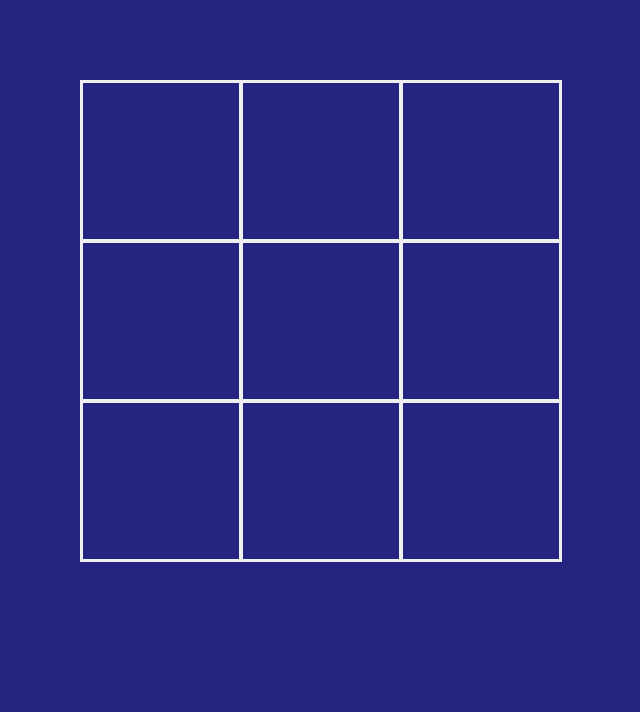
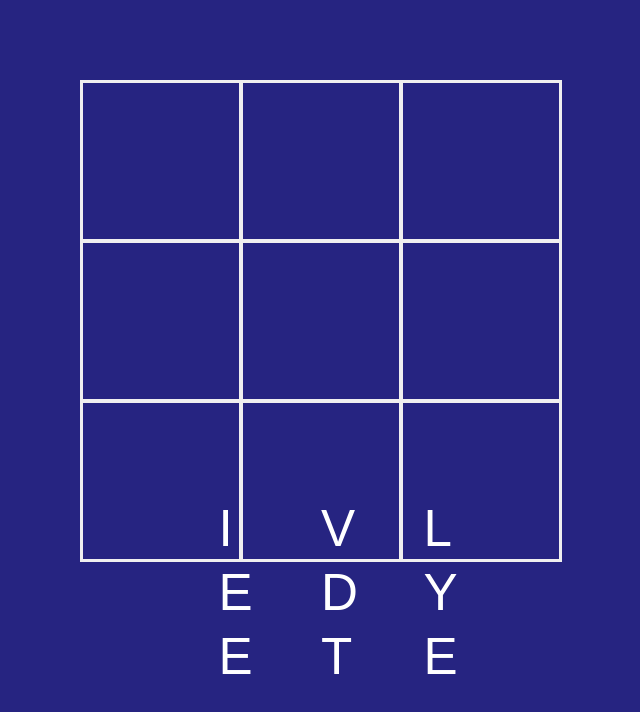
Before and after one commit to skedwards88/word_games, a React app: page / in a window 1280 px wide. Shown: the top 712 px of the page, without its empty margins (319-959 px from the left). Built offline with nearby package versions, Linux system fonts and the light colour scheme.

Commit message:
drop logic

```diff
--- a/src/App.css
+++ b/src/App.css
@@ -660,11 +660,14 @@ a {
 
 #twod #pool {
   grid-area: pool;
-  display: grid;
+  /* display: grid; */
   touch-action: none;
   justify-content: center;
-  grid-template-columns: repeat(10, 1fr);
-  grid-template-rows: repeat(10, 1fr);
+  /* grid-template-columns: repeat(10, 1fr); */
+  /* grid-template-rows: repeat(10, 1fr); */
+  /* position: relative; */
+  height: 40vh;
+  width: 100vw;
 }
 
 #twod .poolLetter {
@@ -672,6 +675,7 @@ a {
   align-items: center;
   justify-content: center;
   min-height: min(5vmax, 8vmin);
+  position: absolute;
 }
 
 #twod .poolLetter:active {
--- a/src/twod/components/TwoD.js
+++ b/src/twod/components/TwoD.js
@@ -7,52 +7,60 @@ import { gameReducer } from "../logic/gameReducer";
 import { isKnown } from "../../common/isKnown";
 
 function dragToken({ event, letter, index, dragArea }) {
-  console.log("start drag");
+  console.log(event);
+
   event.dataTransfer.setData("letter", letter);
   event.dataTransfer.setData("dragIndex", index);
   event.dataTransfer.setData("dragArea", dragArea);
+  event.dataTransfer.setData("width", event.target.clientWidth);
+  event.dataTransfer.setData("height", event.target.clientHeight);
 
   // If not on a device on which the mobile-drag-drop pollyfill applies,
   // center the drag image on the cursor
-  if (!/iPad|iPhone|iPod|Android/.test(navigator.userAgent)) {
-    event.dataTransfer.setDragImage(event.target, 50, 50);
-  }
+  // if (!/iPad|iPhone|iPod|Android/.test(navigator.userAgent)) {
+  //   event.dataTransfer.setDragImage(event.target, 50, 50);
+  // }
 }
 
-function Pool({ letters, dropToken }) {
-  const pool = letters.map((letter, index) => (
+function Pool({ pool, dropToken }) {
+  const letters = pool.map((obj, index) => (
     <div
+      style={{ top: obj.y, left: obj.x }}
       className="poolLetter"
       key={index}
       draggable="true"
       onDragStart={(event) =>
         dragToken({
           event: event,
-          letter: letter,
+          letter: obj.letter,
           index: index,
           dragArea: "pool",
         })
       }
+    >
+      {obj.letter}
+    </div>
+  ));
+  return (
+    <div
+      id="pool"
+      onDrop={(event) => dropToken({ event: event })}
       onDragOver={(event) => {
         event.preventDefault();
       }}
-      onDrop={(event) =>
-        dropToken({ event: event, index: index, dropArea: "pool" })
-      }
       onDragEnter={(event) => {
         event.preventDefault();
       }}
     >
-      {letter}
+      {letters}
     </div>
-  ));
-  return <div id="pool">{pool}</div>;
+  );
 }
 
 function Board({ letters, locked, dropToken }) {
   const board = letters.map((letter, index) => (
     <div
-    className={locked[index] ? "boardLetter locked" : "boardLetter"}
+      className={locked[index] ? "boardLetter locked" : "boardLetter"}
       key={index}
       draggable={!locked[index]}
       onDragStart={(event) =>
@@ -66,9 +74,7 @@ function Board({ letters, locked, dropToken }) {
       onDragOver={(event) => {
         event.preventDefault();
       }}
-      onDrop={(event) =>
-        dropToken({ event: event, index: index, dropArea: "board" })
-      }
+      onDrop={(event) => dropToken({ event: event, index: index })}
       onDragEnter={(event) => {
         event.preventDefault();
       }}
@@ -86,17 +92,36 @@ function TwoD({ setCurrentDisplay }) {
     gameInit
   );
 
-  function dropToken({ event, index, dropArea }) {
+  function dropOnPool({ event }) {
     const letter = event.dataTransfer.getData("letter");
     const dragIndex = event.dataTransfer.getData("dragIndex");
     const dragArea = event.dataTransfer.getData("dragArea");
+    const width = event.dataTransfer.getData("width");
+    const height = event.dataTransfer.getData("height");
+
     dispatchGameState({
-      action: "droppedLetter",
-      dropIndex: index,
-      dropArea: dropArea,
+      action: "dropOnPool",
       letter: letter,
       dragIndex: dragIndex,
       dragArea: dragArea,
+      dropX: event.clientX - width / 2,
+      dropY: event.clientY - height / 2,
+    });
+  }
+
+  function dropOnBoard({ event, index }) {
+    const letter = event.dataTransfer.getData("letter");
+    const dragIndex = event.dataTransfer.getData("dragIndex");
+    const dragArea = event.dataTransfer.getData("dragArea");
+
+    dispatchGameState({
+      action: "dropOnBoard",
+      dropIndex: index,
+      letter: letter,
+      dragIndex: dragIndex,
+      dragArea: dragArea,
+      dropX: event.clientX,
+      dropY: event.clientY,
     });
   }
 
@@ -105,69 +130,68 @@ function TwoD({ setCurrentDisplay }) {
   }, [gameState]);
 
   function partitionArray(array, partitionSize) {
-
-    let partitioned = []
+    let partitioned = [];
     for (let i = 0; i < array.length; i += partitionSize) {
-      partitioned.push(array.slice(i, i + partitionSize))
+      partitioned.push(array.slice(i, i + partitionSize));
     }
-  return partitioned
+    return partitioned;
   }
 
   function getBoardIsFull(board) {
-    return !board.some(i => !i)
+    return !board.some((i) => !i);
   }
 
   function getGameOver(board) {
-
     // If the board isn't full, return early
     if (!getBoardIsFull(board)) {
-      return false
+      return false;
     }
 
     // todo
-    const rows = partitionArray(board, Math.sqrt(board.length))
-    console.log(rows)
+    const rows = partitionArray(board, Math.sqrt(board.length));
+    console.log(rows);
     for (let index = 0; index < rows.length; index += 1) {
       const { isWord } = isKnown(rows[index].join(""));
       if (!isWord) {
-        console.log(`unknown ${rows[index].join("")}`)
-        return false
+        console.log(`unknown ${rows[index].join("")}`);
+        return false;
       }
     }
 
-    const columns = rows.map((_, index) => rows.map(row => row[index]))
-    console.log(columns)
+    const columns = rows.map((_, index) => rows.map((row) => row[index]));
+    console.log(columns);
     for (let index = 0; index < columns.length; index += 1) {
       const { isWord } = isKnown(columns[index].join(""));
       if (!isWord) {
-        console.log(`unknown ${columns[index].join("")}`)
-        return false
+        console.log(`unknown ${columns[index].join("")}`);
+        return false;
       }
-
     }
-    return true
-
-
+    return true;
   }
 
-  function Result ({board}) {
-    let resultText = ""
+  function Result({ board }) {
+    let resultText = "";
     if (getBoardIsFull(board)) {
       if (getGameOver(board)) {
-        resultText = "Complete!"
+        resultText = "Complete!";
       } else {
-        resultText = "Not all rows and columns are known words. Try again!"
+        resultText = "Not all rows and columns are known words. Try again!";
       }
     }
 
-    return <div id="result">{resultText}</div>
+    return <div id="result">{resultText}</div>;
   }
 
   return (
     <div className="App" id="twod">
       <Result board={gameState.board}></Result>
-      <Board letters={gameState.board} locked={gameState.locked} dropToken={dropToken}></Board>
-      <Pool letters={gameState.pool} dropToken={dropToken}></Pool>
+      <Board
+        letters={gameState.board}
+        locked={gameState.locked}
+        dropToken={dropOnBoard}
+      ></Board>
+      <Pool pool={gameState.pool} dropToken={dropOnPool}></Pool>
       <div id="controls">
         <button
           id="newGameButton"
--- a/src/twod/logic/gameInit.js
+++ b/src/twod/logic/gameInit.js
@@ -95,46 +95,33 @@ function getGame(gridSize) {
   return game.join("").split("");
 }
 
-
-function dispersePool(undispersedPool, endSize) {
-  let dispersedPool = []
-  for (let index = 0; index < undispersedPool.length; index += 1) {
-    let section = Array(Math.floor(endSize / undispersedPool.length)).fill("")
-
-    section[Math.floor(Math.random() * (section.length - 2))] = undispersedPool[index]
-    dispersedPool = dispersedPool.concat(section)
-  }
-return dispersedPool
-}
-
-function partitionArray(array, partitionSize) {
-
-  let partitioned = []
-  for (let i = 0; i < array.length; i += partitionSize) {
-    partitioned.push(array.slice(i, i + partitionSize))
-  }
-return partitioned
-}
-
-function padPool(pool, endDiameter) {
-  // const full = Array(endDiameter * endDiameter).fill("")
-  // const partitioned = partitionArray(pool, Math.sqrt(pool.length))
-  // const padSize = endDiameter -  Math.sqrt(pool.length)
-  // let padded = []
-  // for (let i = 0; i < partitioned.length; i += 1) {
-  //   padded = padded.concat(Array(3).fill("").concat(partitioned[i]).concat(Array(3).fill("")))
-  // }
-  // return padded
-  // todo better centralize
-  return Array(45).fill("").concat(pool).concat(Array(46).fill(""))
-}
-
 export function gameInit() {
   // todo pull grid size from settings
   const gridSize = 3;
   const solution = getGame(gridSize);
-  const pool = padPool(shuffleArray(solution), 10)
-  console.log(solution)
+  console.log(solution);
+
+  // const shuffledSolution = ["1","2","3","4","5","6","7","8","9","10","11","12","13","1","2"]
+  const shuffledSolution = shuffleArray(solution);
+  const root = Math.floor(Math.sqrt(shuffledSolution.length));
+  const startingX = 50;
+  const startingY = 70;
+  const pool = [];
+  for (let index = 0; index < shuffledSolution.length; index++) {
+    const xOffsetFactor = Math.floor(index / root) - Math.floor((root - 1) / 2);
+    const yOffsetFactor = (index % root) - Math.floor((root - 1) / 2);
+    console.log(
+      `${xOffsetFactor}, ${yOffsetFactor}; ${xOffsetFactor * 5}, ${
+        yOffsetFactor * 5
+      }`
+    );
+    const obj = new Object({
+      letter: shuffledSolution[index],
+      x: `${xOffsetFactor * 8 + startingX}vw`,
+      y: `${yOffsetFactor * 8 + startingY}vh`, //todo better center
+    });
+    pool.push(obj);
+  }
 
   return {
     solution: solution,
--- a/src/twod/logic/gameReducer.js
+++ b/src/twod/logic/gameReducer.js
@@ -1,46 +1,79 @@
+import { shuffleArray } from "../../common/shuffleArray";
 import { gameInit } from "./gameInit";
 
 export function gameReducer(currentGameState, payload) {
-  if (payload.action === "droppedLetter") {
+  // todo add way to swap by click one then click another?
+
+  if (payload.action === "dropOnPool") {
     let newBoard = [...currentGameState.board];
     let newPool = [...currentGameState.pool];
 
-    // Don't allow a hinted letter to be moved
-    if (payload.dragArea === "board" && currentGameState.locked[payload.dragIndex]) {
-      return {...currentGameState };
+    // from board
+    if (payload.dragArea === "board") {
+      // Don't allow a hinted letter to be moved
+      if (currentGameState.locked[payload.dragIndex]) {
+        return { ...currentGameState };
+      }
+
+      // remove the letter at the dragged board index
+      newBoard[payload.dragIndex] = "";
+
+      // Add the letter to the pool with the dropped position
+      newPool.push(
+        new Object({
+          letter: payload.letter,
+          x: payload.dropX,
+          y: payload.dropY,
+        })
+      );
     }
 
-    // from pool to board
-    if (payload.dragArea === "pool" && payload.dropArea === "board") {
-      // If the area where you drop a letter already includes a letter, don't allow it
-      if (!newBoard[payload.dropIndex]) {
-        newPool[payload.dragIndex] = "";
-        newBoard[payload.dropIndex] = payload.letter;
-      }
+    // from pool
+    if (payload.dragArea === "pool") {
+      newPool[payload.dragIndex] = new Object({
+        letter: payload.letter,
+        x: payload.dropX,
+        y: payload.dropY,
+      });
     }
 
-    // from board to pool
-    if (payload.dragArea === "board" && payload.dropArea === "pool") {
-      if (!newPool[payload.dropIndex]) {
-        newBoard[payload.dragIndex] = "";
-        newPool[payload.dropIndex] = payload.letter;
+    return {
+      ...currentGameState,
+      board: newBoard,
+      pool: newPool,
+    };
+  }
+
+  if (payload.action === "dropOnBoard") {
+    let newBoard = [...currentGameState.board];
+    let newPool = [...currentGameState.pool];
+
+    // from pool
+    if (payload.dragArea === "pool") {
+      // If the area where you drop a letter already includes a letter, don't allow it
+      //todo swap instead
+      if (newBoard[payload.dropIndex]) {
+        return { ...currentGameState };
       }
+      newPool = newPool
+        .slice(0, payload.dragIndex)
+        .concat(newPool.slice(parseInt(payload.dragIndex) + 1, newPool.length));
+      newBoard[payload.dropIndex] = payload.letter;
     }
 
-    // from pool to pool
-    if (payload.dragArea === "pool" && payload.dropArea === "pool") {
-      if (!newPool[payload.dropIndex]) {
-        newPool[payload.dragIndex] = "";
-        newPool[payload.dropIndex] = payload.letter;
+    // from board
+    if (payload.dragArea === "board") {
+      // Don't allow a hinted letter to be moved
+      if (currentGameState.locked[payload.dragIndex]) {
+        return { ...currentGameState };
       }
-    }
 
-    // from board to board
-    if (payload.dragArea === "board" && payload.dropArea === "board") {
-      if (!newBoard[payload.dropIndex]) {
-        newBoard[payload.dragIndex] = "";
-        newBoard[payload.dropIndex] = payload.letter;
-      }
+      // todo if drag from board to board, swap letters at positions
+      const initialLetterAtDrag = newBoard[payload.dragIndex];
+      const initialLetterAtDrop = newBoard[payload.dropIndex];
+
+      newBoard[payload.dragIndex] = initialLetterAtDrop;
+      newBoard[payload.dropIndex] = initialLetterAtDrag;
     }
 
     return {
@@ -56,31 +89,47 @@ export function gameReducer(currentGameState, payload) {
     let newPool = [];
 
     // If there are no more hints to give, do nothing
-    if (newLocked.every(i=>i)) {
-      console.log('no more hints')
+    if (newLocked.every((i) => i)) {
+      console.log("no more hints");
     }
 
     // todo make random hint instead
-    const firstFalse = newLocked.findIndex((i)=>i===false)
-    newLocked[firstFalse] = true
+    const firstFalse = newLocked.findIndex((i) => i === false);
+    newLocked[firstFalse] = true;
 
     // clear the board except for the hints
+    let poolLetters = [];
     for (let index = 0; index < newBoard.length; index++) {
       // reset the board to nothing except the solution that has been hinted
       if (newLocked[index]) {
-        newBoard[index] = currentGameState.solution[index]
+        newBoard[index] = currentGameState.solution[index];
       } else {
-        newBoard[index] = ""
-        newPool.push(currentGameState.solution[index])
+        newBoard[index] = "";
+        poolLetters.push(currentGameState.solution[index]);
       }
     }
-    // todo use padding function
-    newPool = Array(45).fill("").concat(newPool).concat(Array(55-(newPool.length)).fill(""))
 
-    // The pool is just the solution minus what has been hinted
-    // todo is it a nicer experience to respect the current pool order?
-
-
+    poolLetters = shuffleArray(poolLetters);
+    // todo reuse the positinoing script from init
+    const root = Math.floor(Math.sqrt(poolLetters.length));
+    const startingX = 50;
+    const startingY = 70;
+    for (let index = 0; index < poolLetters.length; index++) {
+      const xOffsetFactor =
+        Math.floor(index / root) - Math.floor((root - 1) / 2);
+      const yOffsetFactor = (index % root) - Math.floor((root - 1) / 2);
+      console.log(
+        `${xOffsetFactor}, ${yOffsetFactor}; ${xOffsetFactor * 5}, ${
+          yOffsetFactor * 5
+        }`
+      );
+      const obj = new Object({
+        letter: poolLetters[index],
+        x: `${xOffsetFactor * 8 + startingX}vw`,
+        y: `${yOffsetFactor * 8 + startingY}vh`, //todo better center
+      });
+      newPool.push(obj);
+    }
     return {
       ...currentGameState,
       locked: newLocked,
@@ -93,5 +142,5 @@ export function gameReducer(currentGameState, payload) {
     return gameInit();
   }
 
-  return {...currentGameState };
+  return { ...currentGameState };
 }
```
